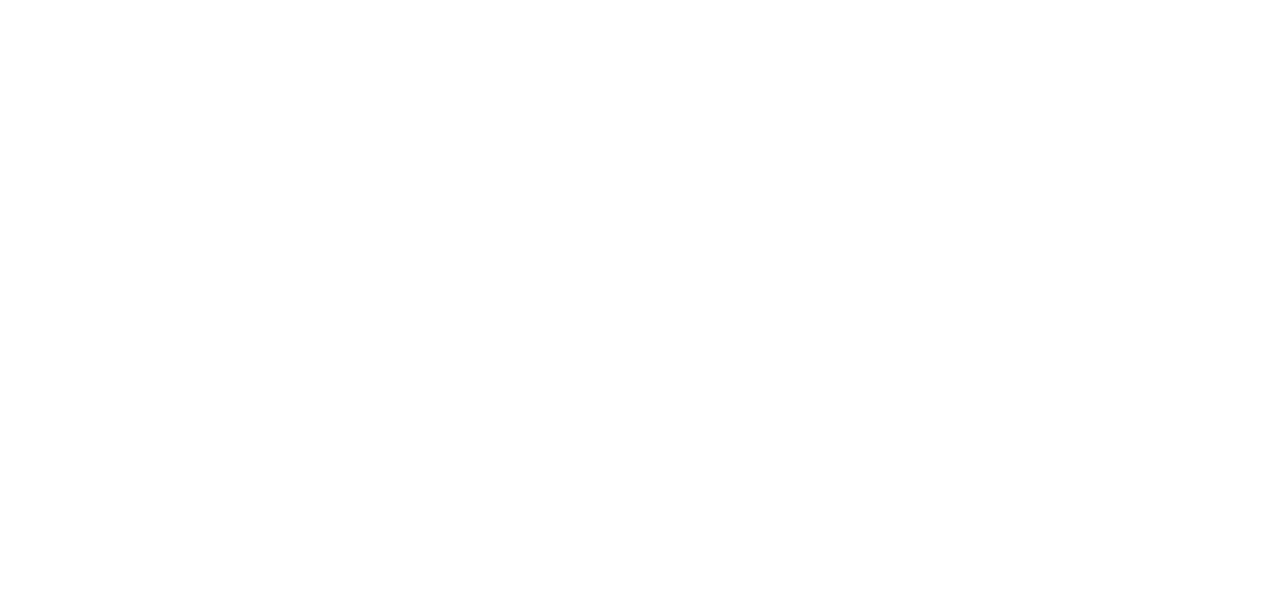
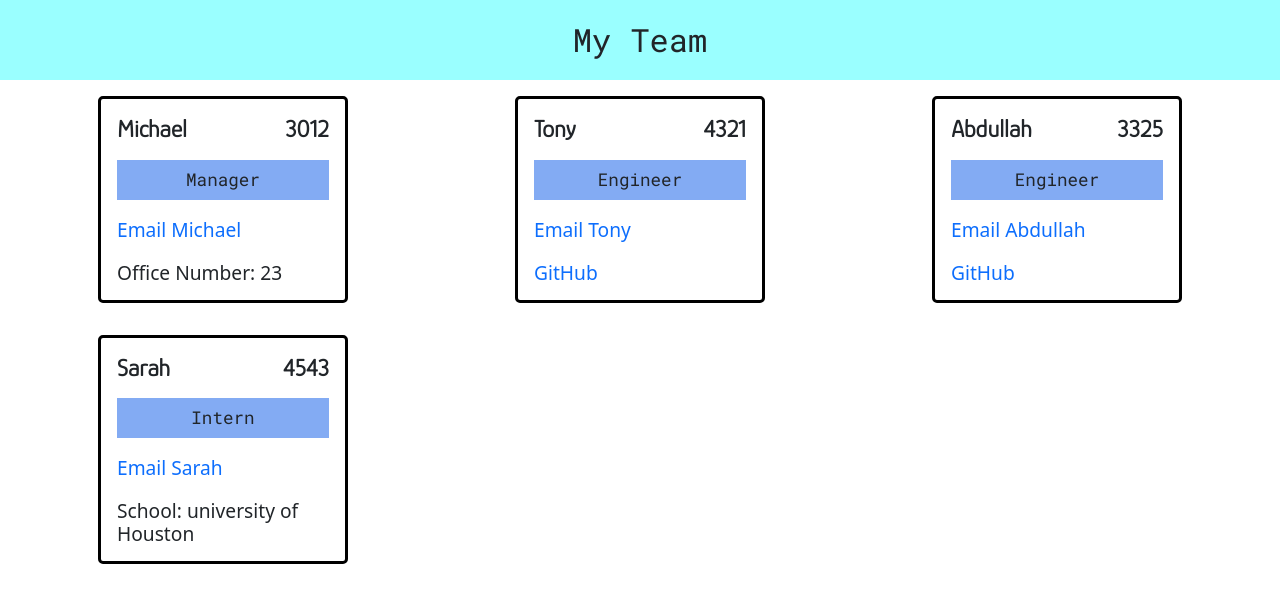
Before and after one commit to abjj1999/work_place, a website: page index.html in a window 1280 px wide. Drawn offline with nearby package versions, Linux system fonts and the light colour scheme.

Commit message:
finished

```diff
--- a/index.html
+++ b/index.html
@@ -7,10 +7,53 @@
     <meta name="viewport" content="width=device-width, initial-scale=1.0">
     <meta http-equiv="X-UA-Compatible" content="ie=edge">
     <title>TEAM Portfolio </title>
+    <!-- CSS only -->
+    <link href="https://cdn.jsdelivr.net/npm/bootstrap@5.1.1/dist/css/bootstrap.min.css" rel="stylesheet" integrity="sha384-F3w7mX95PdgyTmZZMECAngseQB83DfGTowi0iMjiWaeVhAn4FJkqJByhZMI3AhiU" crossorigin="anonymous">
+    <link href="https://fonts.googleapis.com/css2?family=Roboto+Mono&display=swap" rel="stylesheet">
+    <link href="https://fonts.googleapis.com/css2?family=Glory:wght@300&display=swap" rel="stylesheet">
+    <link rel="stylesheet" href="./styles.css">
 </head>
 
 <body>
+<header class = 'heading'> My Team </header>
+<div class = 'container'>
 
+            <div class="card-container">
+            <div class="body">
+                <h4 class="title"><span class = "name">Michael</span> <span class = 'id'>3012</span> </h4>
+                <p class="text">Manager</p>
+                <a class= 'email' href= 'mailto: Michael3012@gmail.com'>Email Michael</a>
+                <h6 class = 'property'> Office Number: 23</h6>
+            </div>
+            </div>
 
+            <div class="card-container">
+            <div class="body">
+                <h4 class="title"><span class = "name">Tony</span> <span class = 'id'>4321</span> </h4>
+                <p class="text">Engineer</p>
+                <a class= 'email' href= 'mailto: tony4321@gmail.com'>Email Tony</a>
+                <h6 class = 'property'> <a href="https://github.com/tony4321"">GitHub</a></h6>
+            </div>
+            </div>
+
+            <div class="card-container">
+            <div class="body">
+                <h4 class="title"><span class = "name">Abdullah</span> <span class = 'id'>3325</span> </h4>
+                <p class="text">Engineer</p>
+                <a class= 'email' href= 'mailto: Abdullahalhilfi21@gmail.com'>Email Abdullah</a>
+                <h6 class = 'property'> <a href="https://github.com/abjj1999"">GitHub</a></h6>
+            </div>
+            </div>
+
+            <div class="card-container">
+            <div class="body">
+                <h4 class="title"><span class = "name">Sarah</span> <span class = 'id'>4543</span> </h4>
+                <p class="text">Intern</p>
+                <a class= 'email' href= 'mailto: Sarah4543@gmail.com'>Email Sarah</a>
+                <h6 class = 'property'> School: university of Houston</h6>
+            </div>
+            </div>
+
+</div>
 </body>
 </html>
--- a/lib/engineer.js
+++ b/lib/engineer.js
@@ -7,7 +7,7 @@ class Engineer extends Employee{
         this.role = "Engineer"
     }
 
-    gerGitHub() {
+    getGitHub() {
         return this.github;
     }
     getRole() {
--- a/src/page-template.js
+++ b/src/page-template.js
@@ -1,4 +1,4 @@
-function generate() {
+function generate(card) {
     return `
 <!DOCTYPE html>
 <html lang="en">
@@ -8,11 +8,18 @@ function generate() {
     <meta name="viewport" content="width=device-width, initial-scale=1.0">
     <meta http-equiv="X-UA-Compatible" content="ie=edge">
     <title>TEAM Portfolio </title>
+    <!-- CSS only -->
+    <link href="https://cdn.jsdelivr.net/npm/bootstrap@5.1.1/dist/css/bootstrap.min.css" rel="stylesheet" integrity="sha384-F3w7mX95PdgyTmZZMECAngseQB83DfGTowi0iMjiWaeVhAn4FJkqJByhZMI3AhiU" crossorigin="anonymous">
+    <link href="https://fonts.googleapis.com/css2?family=Roboto+Mono&display=swap" rel="stylesheet">
+    <link href="https://fonts.googleapis.com/css2?family=Glory:wght@300&display=swap" rel="stylesheet">
+    <link rel="stylesheet" href="./styles.css">
 </head>
 
 <body>
-<h2>Hello World</h2>
-
+<header class = 'heading'> My Team </header>
+<div class = 'container'>
+${card}
+</div>
 </body>
 </html>
 `
--- /dev/null
+++ b/styles.css
@@ -0,0 +1,56 @@
+.heading {
+    font-size: 2rem;
+    text-align: center;
+    padding: 1rem;
+    background-color: rgba(0, 255, 255, 0.397);
+    font-family: 'Roboto Mono', monospace;
+}
+.container{
+    display: flex;
+    justify-content: space-between;
+    flex-wrap: wrap;
+}
+
+.card-container{
+    border: 0.2rem solid black;
+    width: 250px;
+    margin: 1rem;
+    border-radius: 5px;
+    padding: 1rem;
+}
+
+.title {
+    font-family:'Glory', sans-serif;
+    font-weight: 600;
+    display: flex;
+    justify-content: space-between;
+    margin-bottom: 1rem;
+}
+
+.text {
+    font-family: 'Roboto Mono', monospace;
+    font-size: 1.1rem;
+    line-height: 2.5rem;
+    text-align: center;
+    background-color: rgb(131, 171, 243);
+
+}
+
+.email {
+    text-decoration: none;
+    font-size: 1.2rem;
+
+}
+
+.property{
+    margin-top: 1rem;
+    font-size: 1.2rem;
+    margin-bottom: 0;
+}
+
+.property a{
+    text-decoration: none;
+}
+.property a:hover{
+    cursor: pointer;
+}
```
Also changed, not shown: __test__/engineer.test.js (added, +15 -0 lines), __test__/intern.test.js (added, +15 -0 lines), README.md, lib/app.js.
